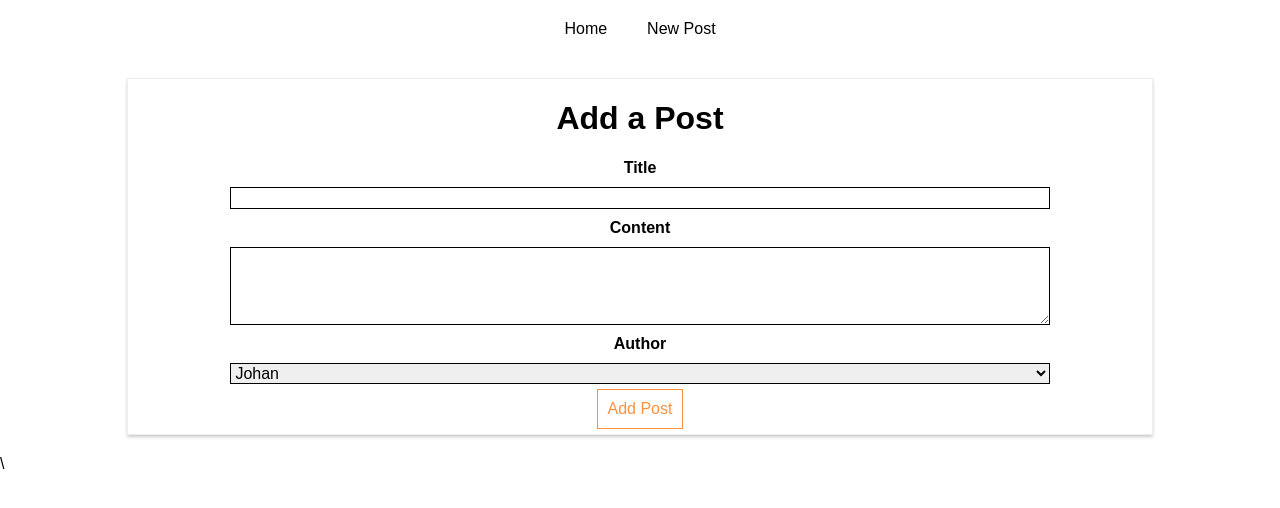
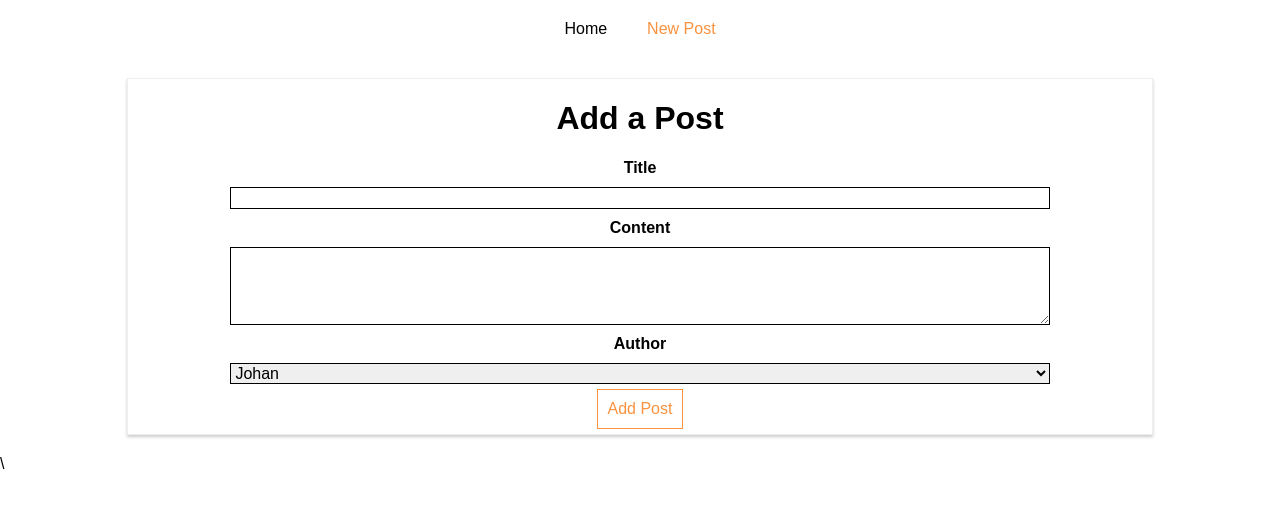
Before and after one commit to JohanHiguita/http-with-react, a React (Create React App) app: page /new-post in a window 1280 px wide. Shown: the top 508 px of the page. Built offline with nearby package versions, Linux system fonts and the light colour scheme.

Commit message:
201. Styling the active route

```diff
--- a/src/containers/Blog/Blog.css
+++ b/src/containers/Blog/Blog.css
@@ -17,6 +17,7 @@
 }
 
 .Blog a:hover,
-.Blog a:active {
+.Blog a:active,
+.Blog a.active {
     color: #fa923f;
 }
--- a/src/containers/Blog/Blog.js
+++ b/src/containers/Blog/Blog.js
@@ -1,7 +1,7 @@
 import React, { Component } from 'react';
 import './Blog.css';
 import Posts from './Posts/Posts';
-import {Route, Link} from 'react-router-dom';
+import {Route, NavLink} from 'react-router-dom';
 import NewPost from './NewPost/NewPost';
 //import NewPost from './NewPost/NewPost';
 class Blog extends Component {
@@ -12,12 +12,22 @@
                 <header>
                     <nav>
                         <ul>
-                            <li><Link to="/">Home</Link></li>
-                            <li><Link to={{
+                            <li><NavLink
+                                to="/"
+                                exact
+                                activeClassName = "active"
+                                activeStyle={{
+                                    color: '#fa923f',
+                                    textDecoration: "underline"
+                                }}
+                                >Home
+                                </NavLink>
+                            </li>
+                            <li><NavLink to={{
                                 pathname:"/new-post",
                                 hash:"#submit",
                                 search: "?quick=true"
-                            }}>New Post</Link></li>
+                            }}>New Post</NavLink></li>
                         </ul>
                     </nav>
                 </header>
```
